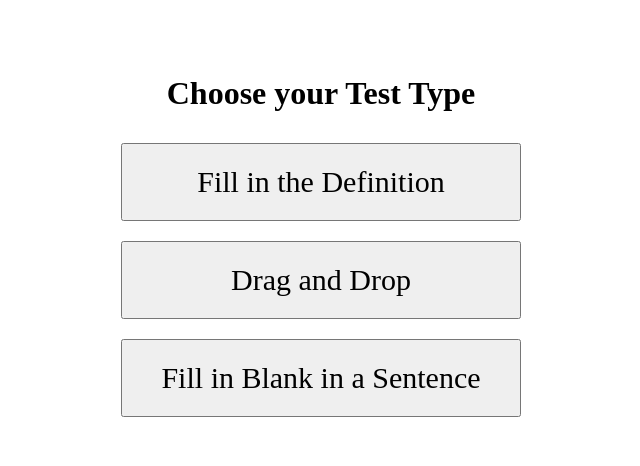
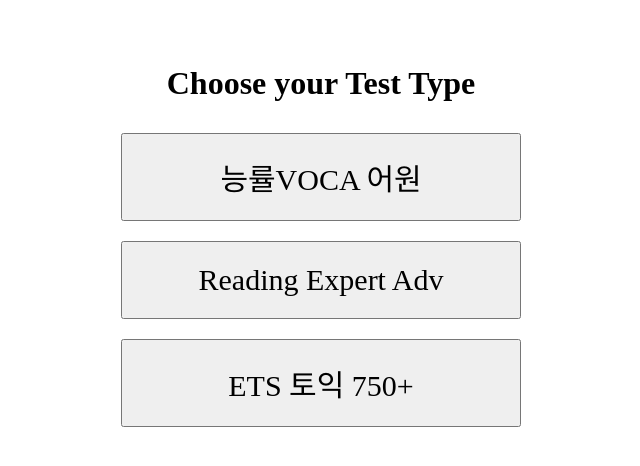
Before and after one commit to Lazynoel/GSA, a Flask app: page / in a window 1280 px wide. Shown: the top 466 px of the page, without its empty margins (319-959 px from the left). Run offline with Flask 3, Linux system fonts and the light colour scheme; parts of the project's set-up code (start-up, migrations or seed data) failed here and were passed over.

Commit message:
Update index.html

```diff
--- a/templates/index.html
+++ b/templates/index.html
@@ -27,9 +27,9 @@
 <body>
 
 <h1>Choose your Test Type</h1>
-<button onclick="location.href='단어TESTBasic.html'">Fill in the Definition</button>
-<button onclick="location.href='빈칸채우기_보기.html'">Drag and Drop</button>
-<button onclick="location.href='빈칸채우기_주관식.html'">Fill in Blank in a Sentence</button>
+<button onclick="location.href='quiz1.html'">능률VOCA 어원</button>
+<button onclick="location.href='quiz2.html'">Reading Expert Adv</button>
+<button onclick="location.href='quiz3.html'">ETS 토익 750+</button>
 
 </body>
 </html>
```
